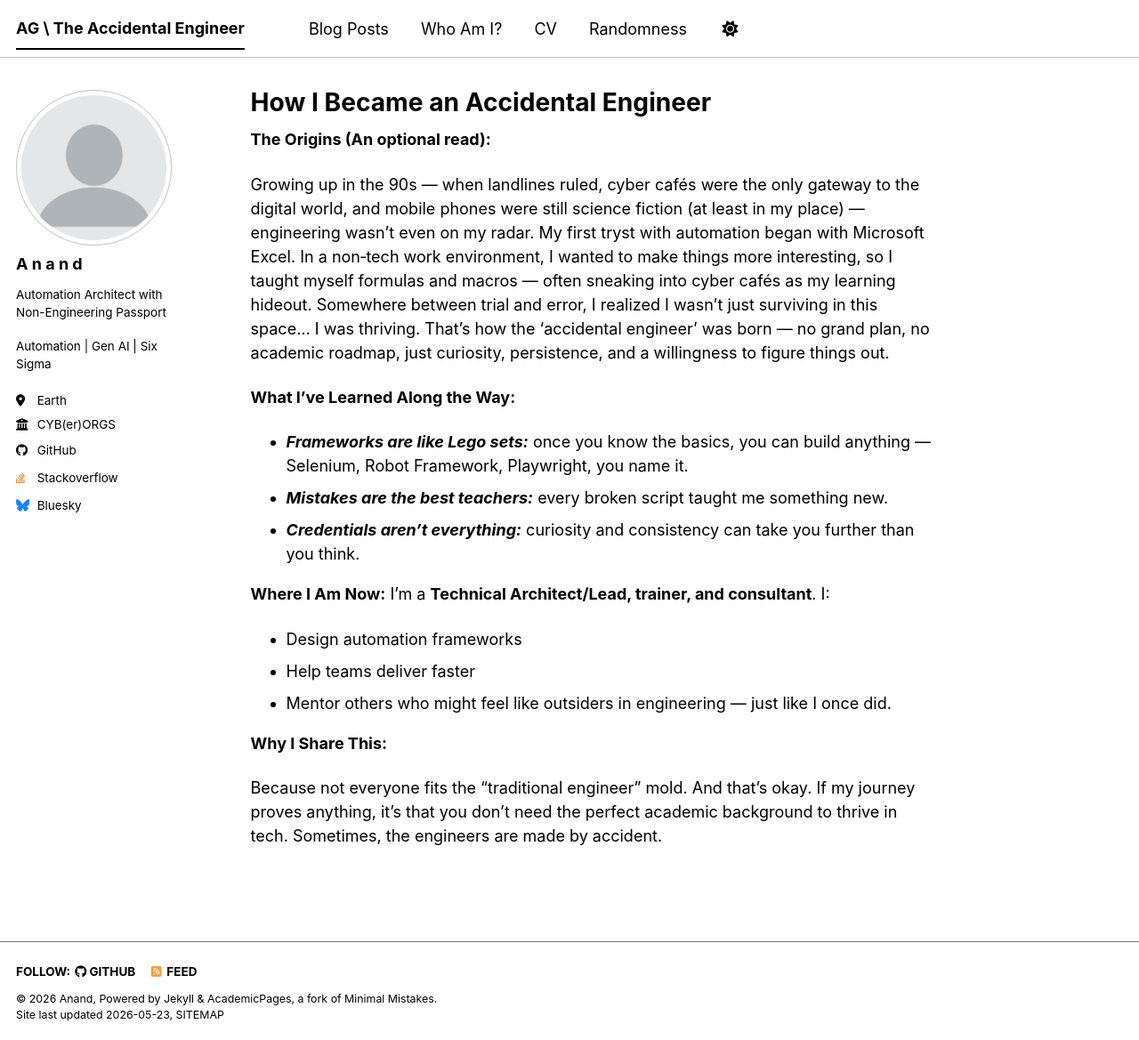
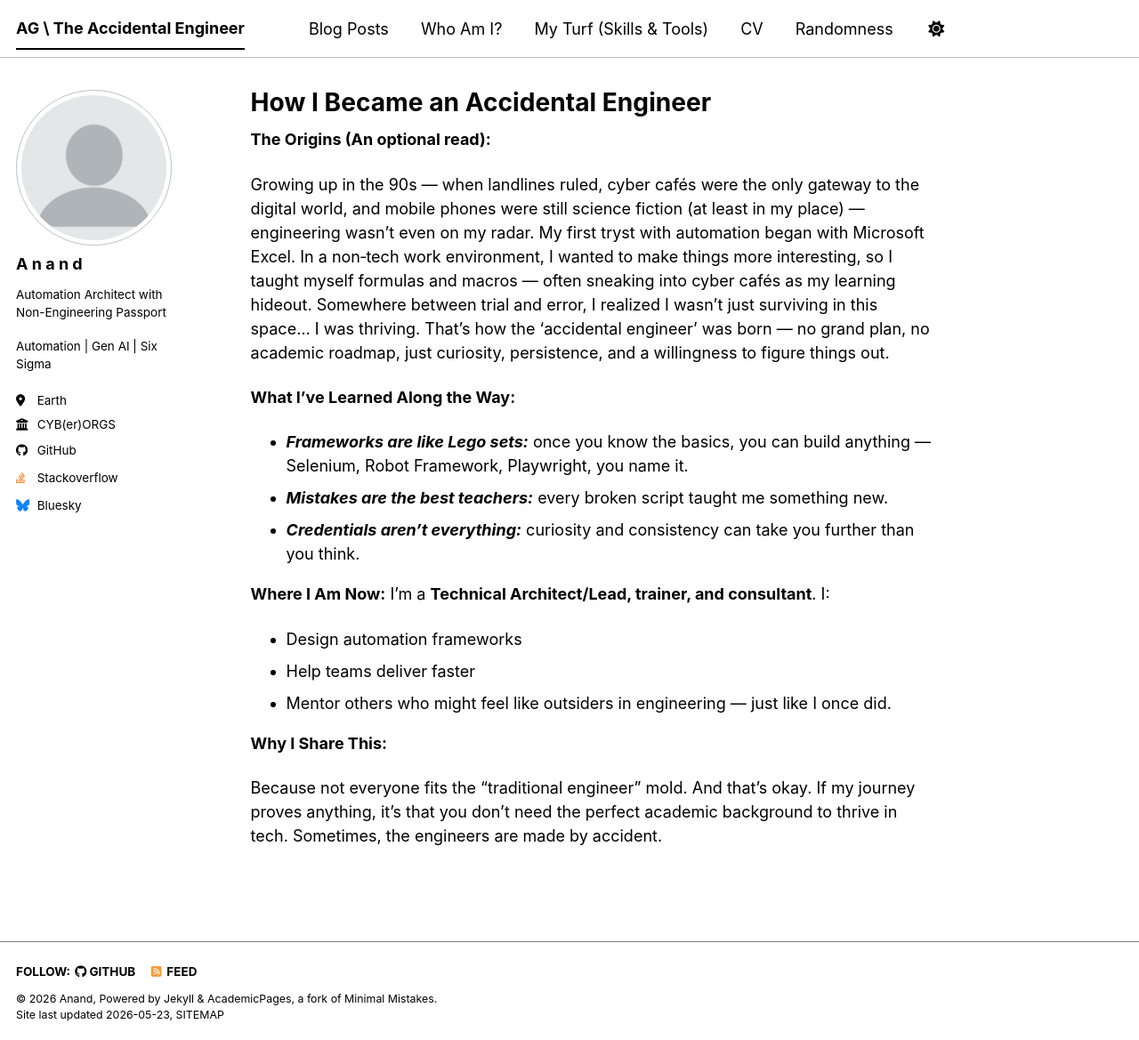
Before and after one commit to anand-gautam/anand-gautam.github.io, a Jekyll site: the page built from _pages/about.md, in a window 1280 px wide and 1169 px high. Shown: the whole window at 89% size. Built offline with Jekyll 4.4.1, drawn with Linux system fonts in a browser that asks for light colours; a script bundle is joined from its source files by our own code; library files that are not in the unit come from our copies.

Commit message:
Update navigation.yml

```diff
--- a/_data/navigation.yml
+++ b/_data/navigation.yml
@@ -26,6 +26,9 @@ main:
   - title: "Who Am I?"
     url: /about/
 
+  - title: "My Turf (Skills & Tools)"
+    url: /skills/
+
   - title: "CV"
     url: /cv/
 
```
